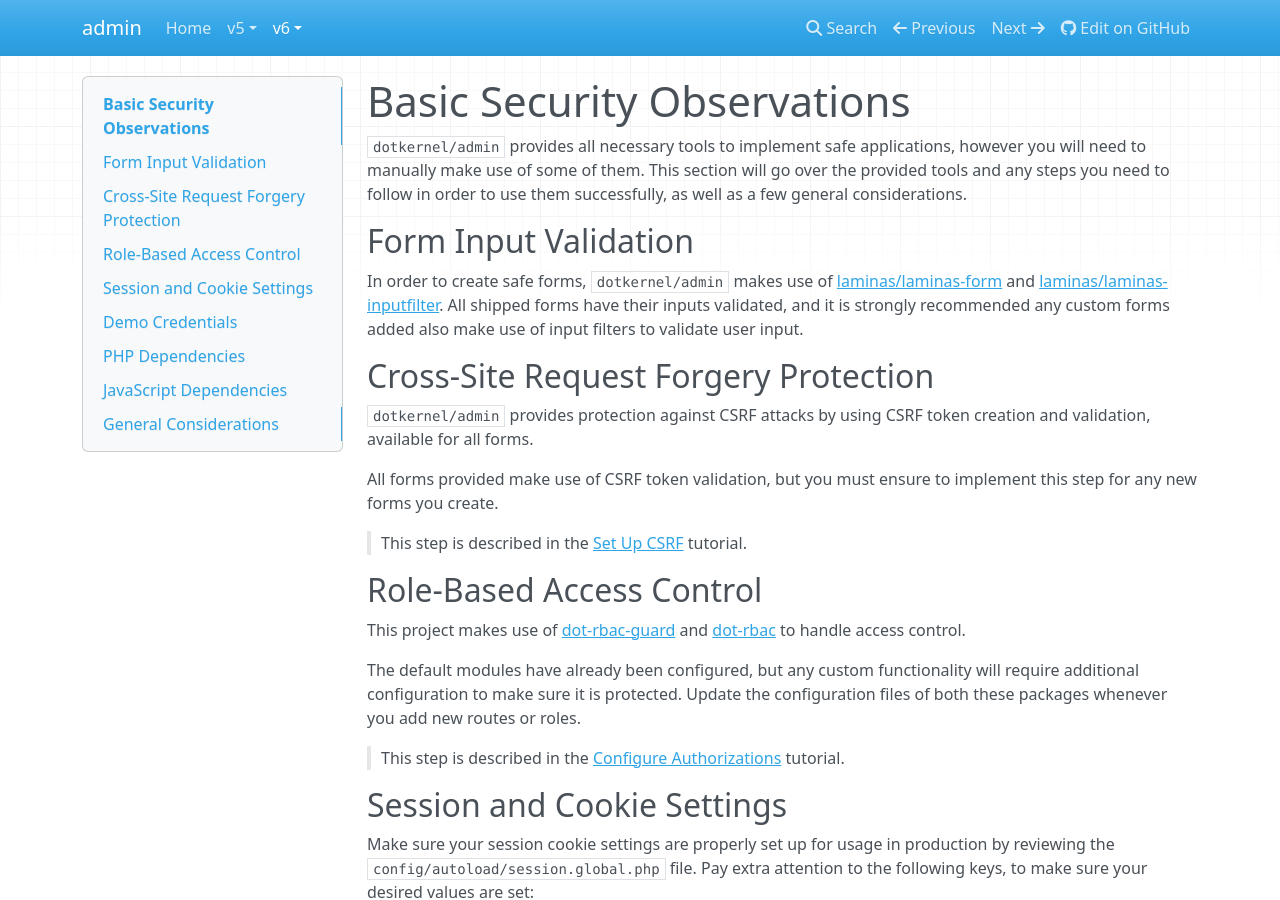
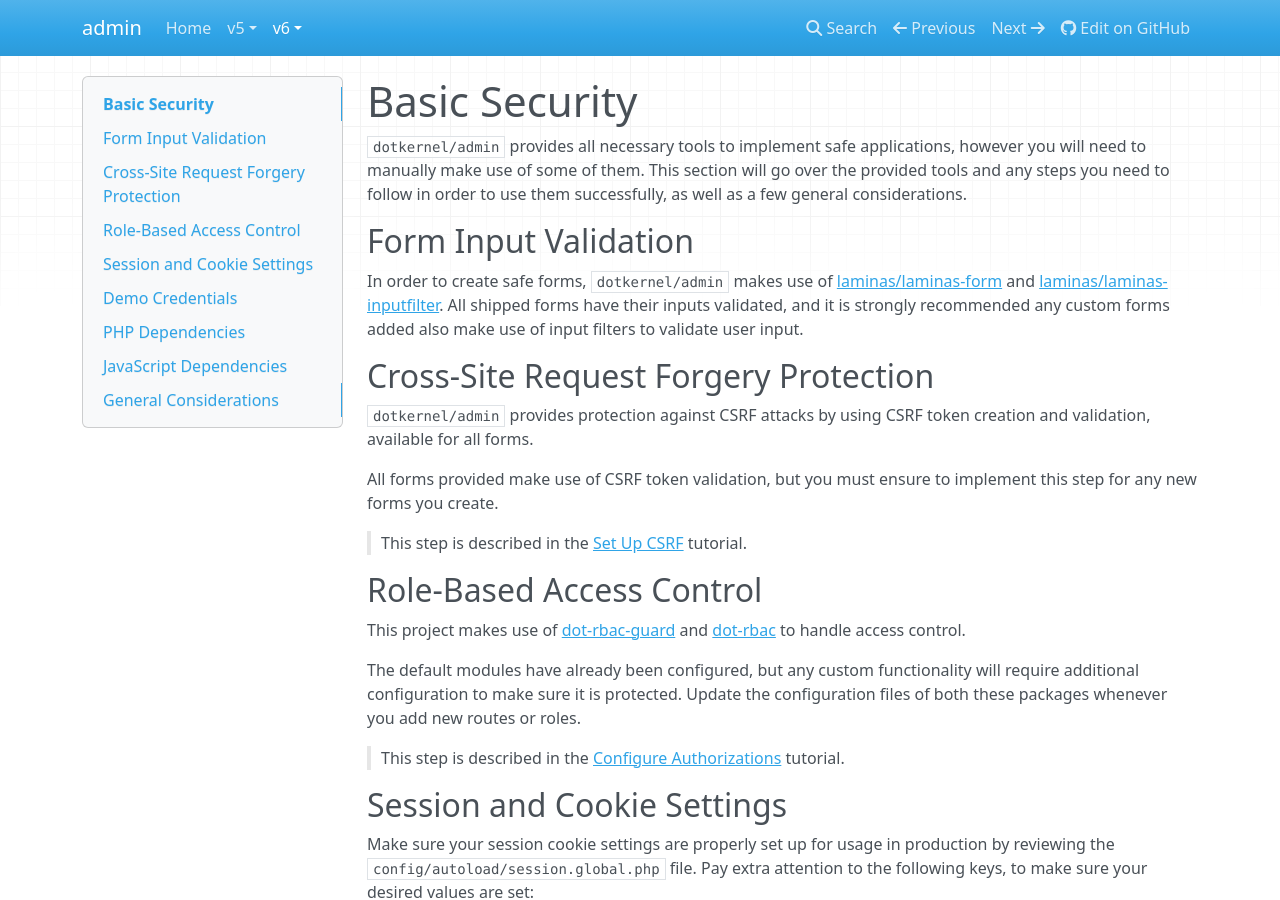
Before and after one commit to dotkernel/admin-documentation, an MkDocs documentation site: the page built from docs/book/v6/security/basic-security.md, in a window 1280 px wide and 900 px high. Built offline with MkDocs 1.6.1, drawn with Linux system fonts in a browser that asks for light colours; nearby versions of some CDN libraries.

Commit message:
page title change
Signed-off-by: Jurj-Bogdan <bogdanjurj11@gmail.com>

```diff
--- a/docs/book/v6/security/basic-security.md
+++ b/docs/book/v6/security/basic-security.md
@@ -1,4 +1,4 @@
-# Basic Security Observations
+# Basic Security
 
 `dotkernel/admin` provides all necessary tools to implement safe applications, however you will need to manually make use of some of them.
 This section will go over the provided tools and any steps you need to follow in order to use them successfully, as well as a few general considerations.
--- a/mkdocs.yml
+++ b/mkdocs.yml
@@ -51,7 +51,7 @@ nav:
           - "Inject Dependencies": v6/how-to/dependency-injection.md
           - "Set Up CSRF": v6/how-to/csrf.md
       - Security:
-          - "Basic Security Observations": v6/security/basic-security.md
+          - "Basic Security": v6/security/basic-security.md
       - Tutorials:
           - "Creating a book module using DotMaker": v6/tutorials/create-book-module-via-dot-maker.md
 site_name: admin
```
